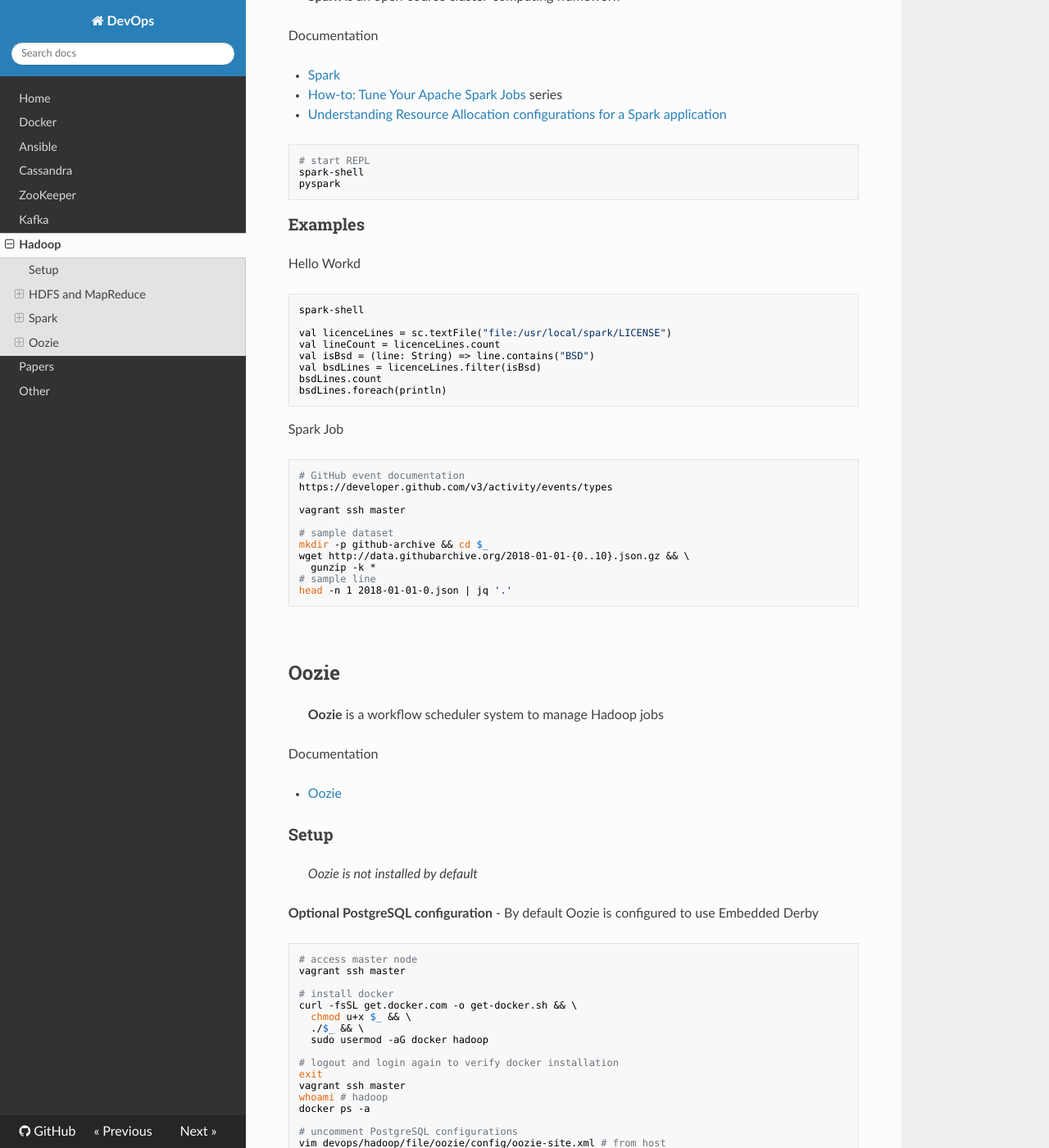
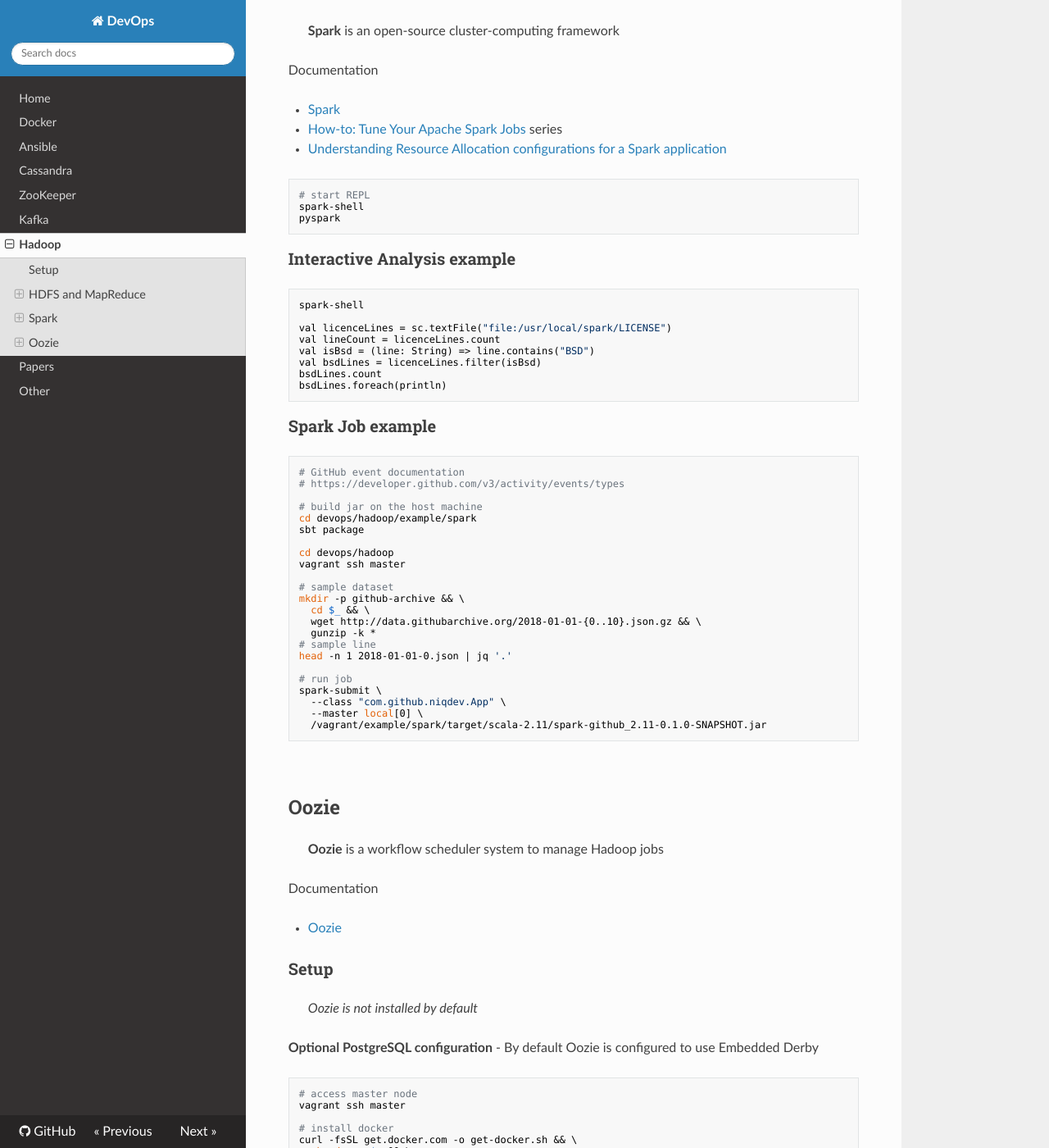
Before and after one commit to niqdev/devops, an MkDocs documentation site: the page built from docs/hadoop.md, in a window 1280 px wide and 1400 px high, scrolled down 4414 px. Shown: the whole window at 82% size. Built offline with MkDocs 1.6.1, drawn with Linux system fonts in a browser that asks for light colours; nearby versions of some CDN libraries; old or Windows-style settings are respelled for this version of MkDocs; some of the changed text lies outside the part shown.

Commit message:
spark: add github archive example

````diff
--- a/docs/hadoop.md
+++ b/docs/hadoop.md
@@ -162,6 +162,13 @@ devops/hadoop/.data/master/hadoop # host
 ### MapReduce WordCount Job
 
 ```bash
+# build jar on the host machine
+cd devops/hadoop/example/map-reduce
+./gradlew clean build
+
+cd devops/hadoop
+vagrant ssh master
+
 # create base directory using hdfs
 hdfs dfs -mkdir -p /user/ubuntu
 
@@ -256,9 +259,8 @@ spark-shell
 pyspark
 ```
 
-### Examples
+### Interactive Analysis example
 
-Hello Workd
 ```bash
 spark-shell
 
@@ -270,19 +272,32 @@ bsdLines.count
 bsdLines.foreach(println)
 ```
 
-Spark Job
+### Spark Job example
+
 ```bash
 # GitHub event documentation
-https://developer.github.com/v3/activity/events/types
+# https://developer.github.com/v3/activity/events/types
 
+# build jar on the host machine
+cd devops/hadoop/example/spark
+sbt package
+
+cd devops/hadoop
 vagrant ssh master
 
 # sample dataset
-mkdir -p github-archive && cd $_
-wget http://data.githubarchive.org/2018-01-01-{0..10}.json.gz && \
+mkdir -p github-archive && \
+  cd $_ && \
+  wget http://data.githubarchive.org/2018-01-01-{0..10}.json.gz && \
   gunzip -k *
 # sample line
 head -n 1 2018-01-01-0.json | jq '.'
+
+# run job
+spark-submit \
+  --class "com.github.niqdev.App" \
+  --master local[0] \
+  /vagrant/example/spark/target/scala-2.11/spark-github_2.11-0.1.0-SNAPSHOT.jar
 ```
 
 <br>
````
Also changed, not shown: other parts of docs/hadoop.md (+0 -4 lines), dev.txt (+8 -3 lines), docs/other.md (+1 -1 lines), hadoop/example/spark/README.md (+7 -0 lines), 1 other file.
